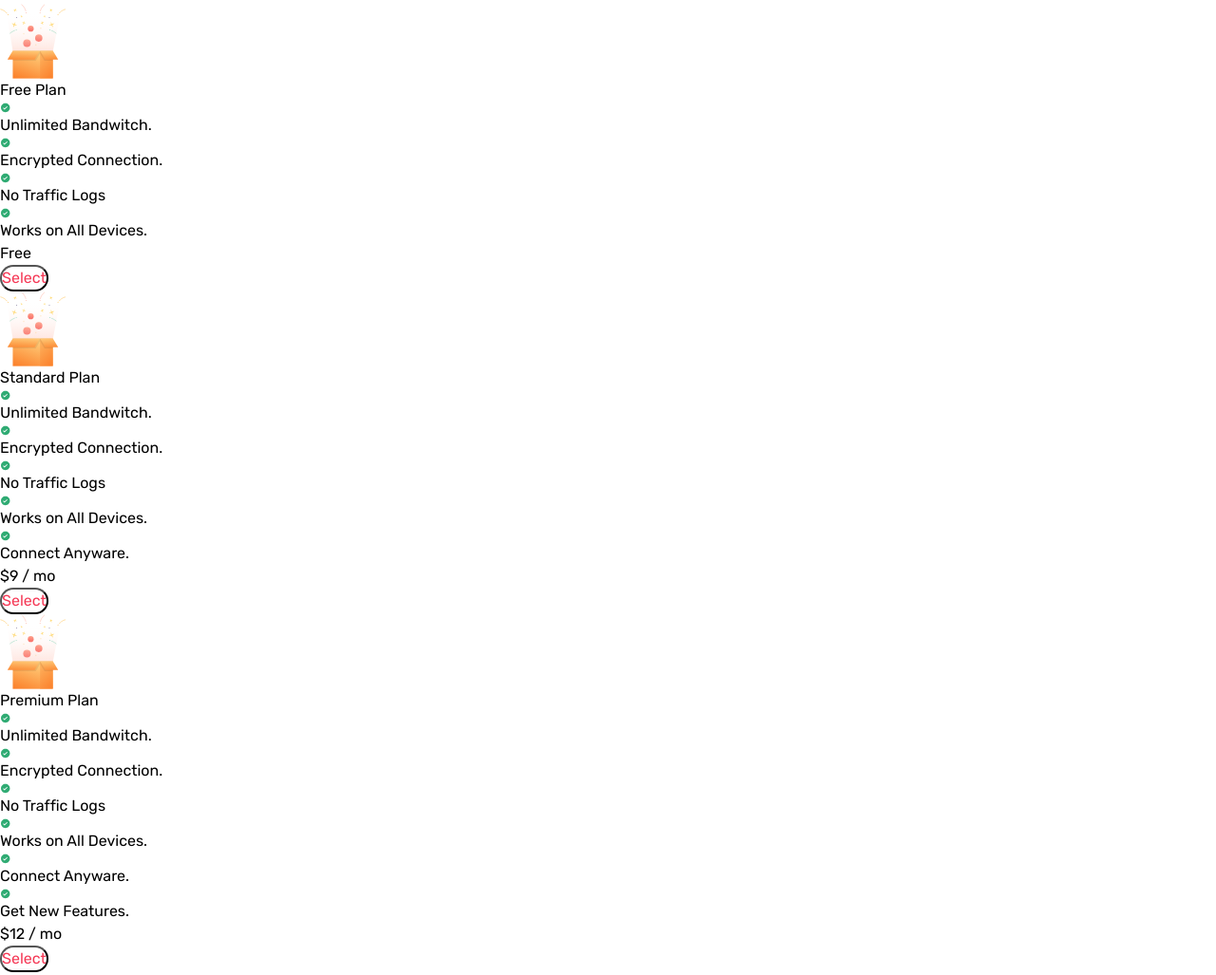
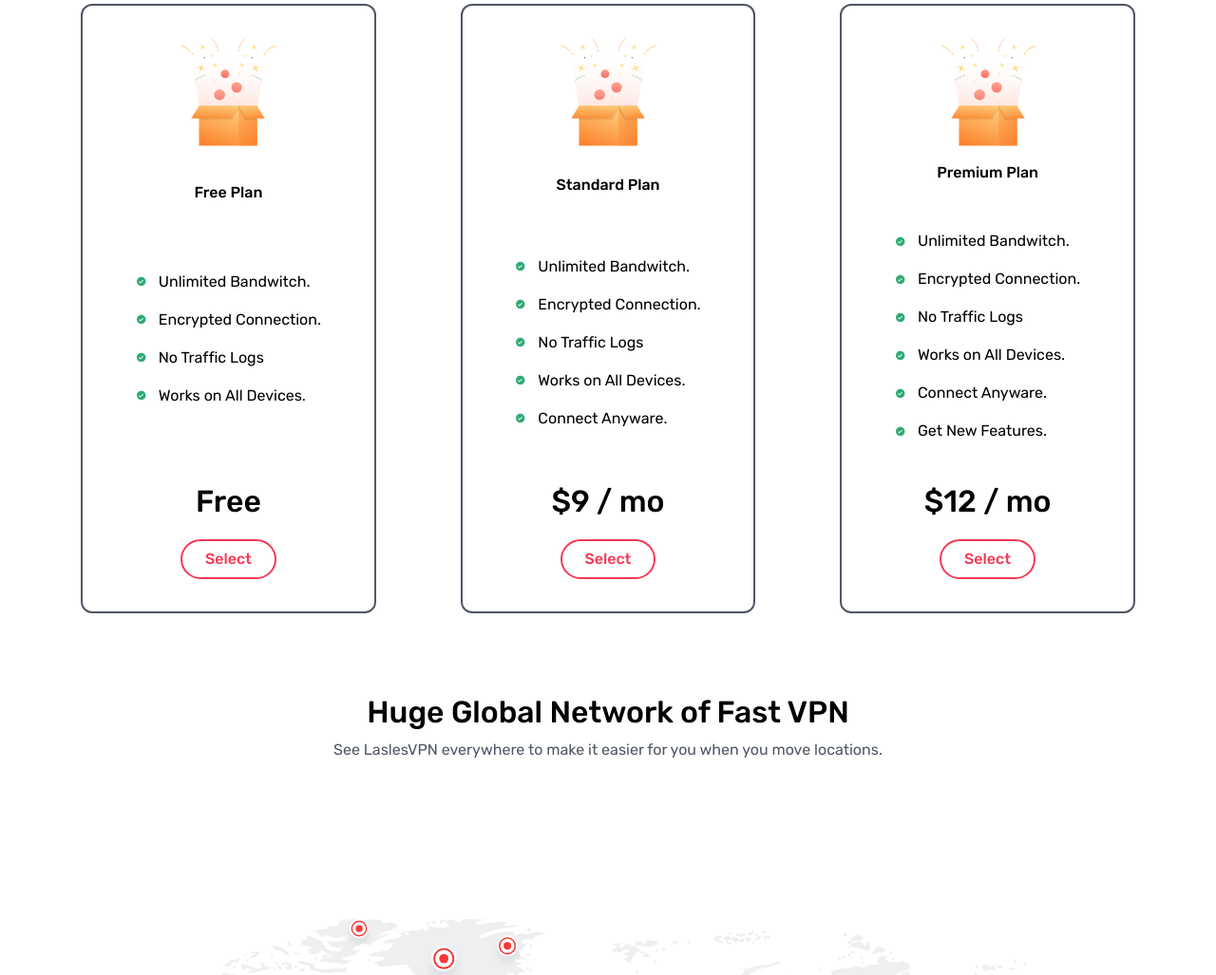
Before and after one commit to lokesh168/VpnWebsiteMe, a website built with Vite: page index.html in a window 1280 px wide. Shown: the part 1467-2494 px from the top of the page at 95% size. Built offline with nearby package versions, Linux system fonts and the light colour scheme.

Commit message:
add pricing card components section

```diff
--- a/Css/script.css
+++ b/Css/script.css
@@ -135,12 +135,33 @@ select {
     width: 75%;
 }
 
+.w-100-px {
+    width: 100px;
+}
+
 .w-100 {
     width: 100%;
 }
 
 .flex {
     display: flex;
+}
+
+.flex-justify-between {
+    display: flex;
+    justify-content: space-between;
+}
+
+.center-content {
+    display: flex;
+    align-items: center;
+    flex-direction: column;
+    justify-content: space-between;
+    padding: 34px 0;
+}
+
+.text-center {
+    text-align: center;
 }
 
 .border-left-200 {
@@ -188,6 +209,11 @@ select {
 
 .line-height-400 {
     line-height: var(--line-height-400);
+}
+
+.fs-primary-heading-400 {
+    font-size: var(--size-400);
+    font-weight: var(--fw-medium);
 }
 
 .container {
@@ -372,3 +398,24 @@ body {
 .heading-centered {
     text-align: center;
 }
+
+.parent {
+    display: grid;
+    grid-template-columns: repeat(3, 1fr);
+    grid-template-rows: 1fr;
+    grid-column-gap: 8%;
+    grid-row-gap: 0px;
+    /* border: 2px solid var(--clr-secondary-400); */
+}
+
+.border-full {
+    border: 2px solid var(--clr-secondary-400);
+    border-radius: 12px;
+}
+
+.bottom-div {
+    display: flex;
+    flex-direction: column;
+    justify-content: center;
+    align-items: center;
+}
--- a/index.html
+++ b/index.html
@@ -159,90 +159,98 @@
         </section>
 
         <section>
-            <div>
-                <img src="Images/suprisebox.svg" alt="suprise-box" />
-                <h3>Free Plan</h3>
-                <ul>
-                    <li>
+            <div class="container parent">
+                <div class="center-content border-full">
+                    <img class="w-100-px" src="Images/suprisebox.svg" alt="suprise-box" />
+                    <h3 class="fs-primary-heading-400">Free Plan</h3>
+                    <ul class="second-hero-component-list margin-vertical-400">
+                        <li class="margin-vertical-400">
                             <img src="Images/tick.svg" alt="tick-svg" />
                             <p>Unlimited Bandwitch.</p>
                         </li>
-                    <li>
+                        <li class="margin-vertical-400">
                             <img src="Images/tick.svg" alt="tick-svg" />
                             <p>Encrypted Connection.</p>
                         </li>
-                    <li>
+                        <li class="margin-vertical-400">
                             <img src="Images/tick.svg" alt="tick-svg" />
                             <p>No Traffic Logs</p>
                         </li>
-                    <li>
+                        <li class="margin-vertical-400">
                             <img src="Images/tick.svg" alt="tick-svg" />
                             <p>Works on All Devices.</p>
                         </li>
                     </ul>
-                <h4>Free</h4>
-                <button class="primary-button">Select</button>
+                    <div class="bottom-div">
+                        <h4 class="fs-primary-heading margin-vertical-400 text-center">Free</h4>
+                        <button class="button | primary-button">Select</button>
                     </div>
-            <div>
-                <img src="Images/suprisebox.svg" alt="suprise-box" />
-                <h3>Standard Plan</h3>
-                <ul>
-                    <li>
+
+                </div>
+                <div class="center-content border-full">
+                    <img class="w-100-px" src="Images/suprisebox.svg" alt="suprise-box" />
+                    <h3 class="fs-primary-heading-400 margin-vertical-400">Standard Plan</h3>
+                    <ul class="second-hero-component-list margin-vertical-400">
+                        <li class="margin-vertical-400">
                             <img src="Images/tick.svg" alt="tick-svg" />
                             <p>Unlimited Bandwitch.</p>
                         </li>
-                    <li>
+                        <li class="margin-vertical-400">
                             <img src="Images/tick.svg" alt="tick-svg" />
                             <p>Encrypted Connection.</p>
                         </li>
-                    <li>
+                        <li class="margin-vertical-400">
                             <img src="Images/tick.svg" alt="tick-svg" />
                             <p>No Traffic Logs</p>
                         </li>
-                    <li>
+                        <li class="margin-vertical-400">
                             <img src="Images/tick.svg" alt="tick-svg" />
                             <p>Works on All Devices.</p>
                         </li>
-                    <li>
+                        <li class="margin-vertical-400">
                             <img src="Images/tick.svg" alt="tick-svg" />
                             <p>Connect Anyware.</p>
                         </li>
                     </ul>
-                <h4>$9 / mo</h4>
-                <button class="primary-button">Select</button>
+                    <div class="bottom-div">
+                        <h4 class="fs-primary-heading margin-vertical-400 text-center">$9 / mo</h4>
+                        <button class="button | primary-button">Select</button>
                     </div>
-            <div>
-                <img src="Images/suprisebox.svg" alt="suprise-box" />
-                <h3>Premium Plan</h3>
-                <ul>
-                    <li>
+                </div>
+                <div class="center-content border-full">
+                    <img class="w-100-px" src="Images/suprisebox.svg" alt="suprise-box" />
+                    <h3 class="fs-primary-heading-400 margin-vertical-400">Premium Plan</h3>
+                    <ul class="second-hero-component-list margin-vertical-400">
+                        <li class="margin-vertical-400">
                             <img src="Images/tick.svg" alt="tick-svg" />
                             <p>Unlimited Bandwitch.</p>
                         </li>
-                    <li>
+                        <li class="margin-vertical-400">
                             <img src="Images/tick.svg" alt="tick-svg" />
                             <p>Encrypted Connection.</p>
                         </li>
-                    <li>
+                        <li class="margin-vertical-400">
                             <img src="Images/tick.svg" alt="tick-svg" />
                             <p>No Traffic Logs</p>
                         </li>
-                    <li>
+                        <li class="margin-vertical-400">
                             <img src="Images/tick.svg" alt="tick-svg" />
                             <p>Works on All Devices.</p>
                         </li>
-                    <li>
+                        <li class="margin-vertical-400">
                             <img src="Images/tick.svg" alt="tick-svg" />
                             <p>Connect Anyware.</p>
                         </li>
-                    <li>
+                        <li class="margin-vertical-400">
                             <img src="Images/tick.svg" alt="tick-svg" />
                             <p>Get New Features.</p>
                         </li>
                     </ul>
-                <h4>$12 / mo</h4>
-                <!-- Selected Button -->
-                <button class="primary-button">Select</button>
+                    <div class="bottom-div">
+                        <h4 class="fs-primary-heading margin-vertical-400 text-center">$12 / mo</h4>
+                        <button class="button | primary-button">Select</button>
+                    </div>
+                </div>
             </div>
         </section>
 
```
Lines whose indentation alone changed are shown as unchanged.
